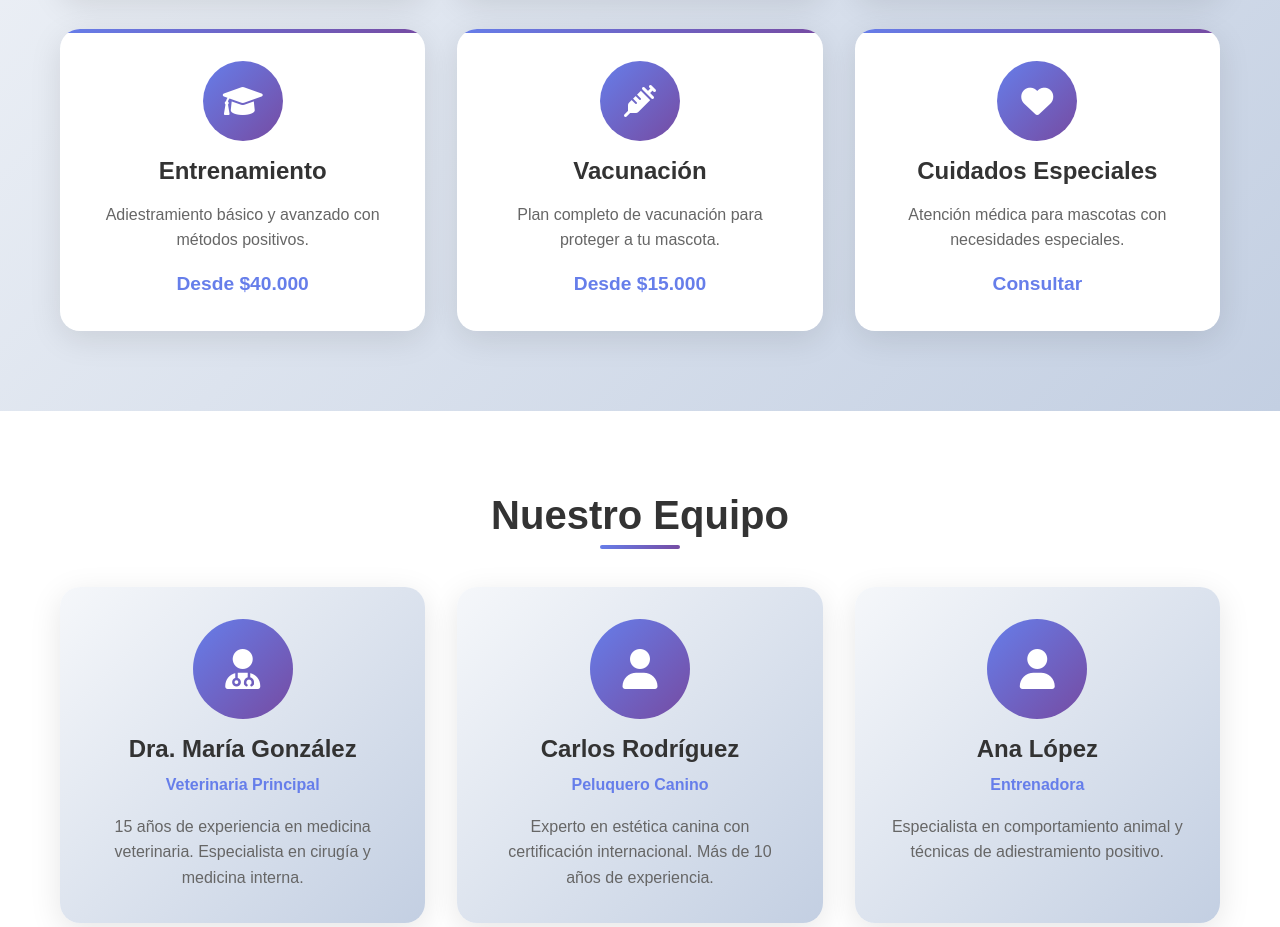
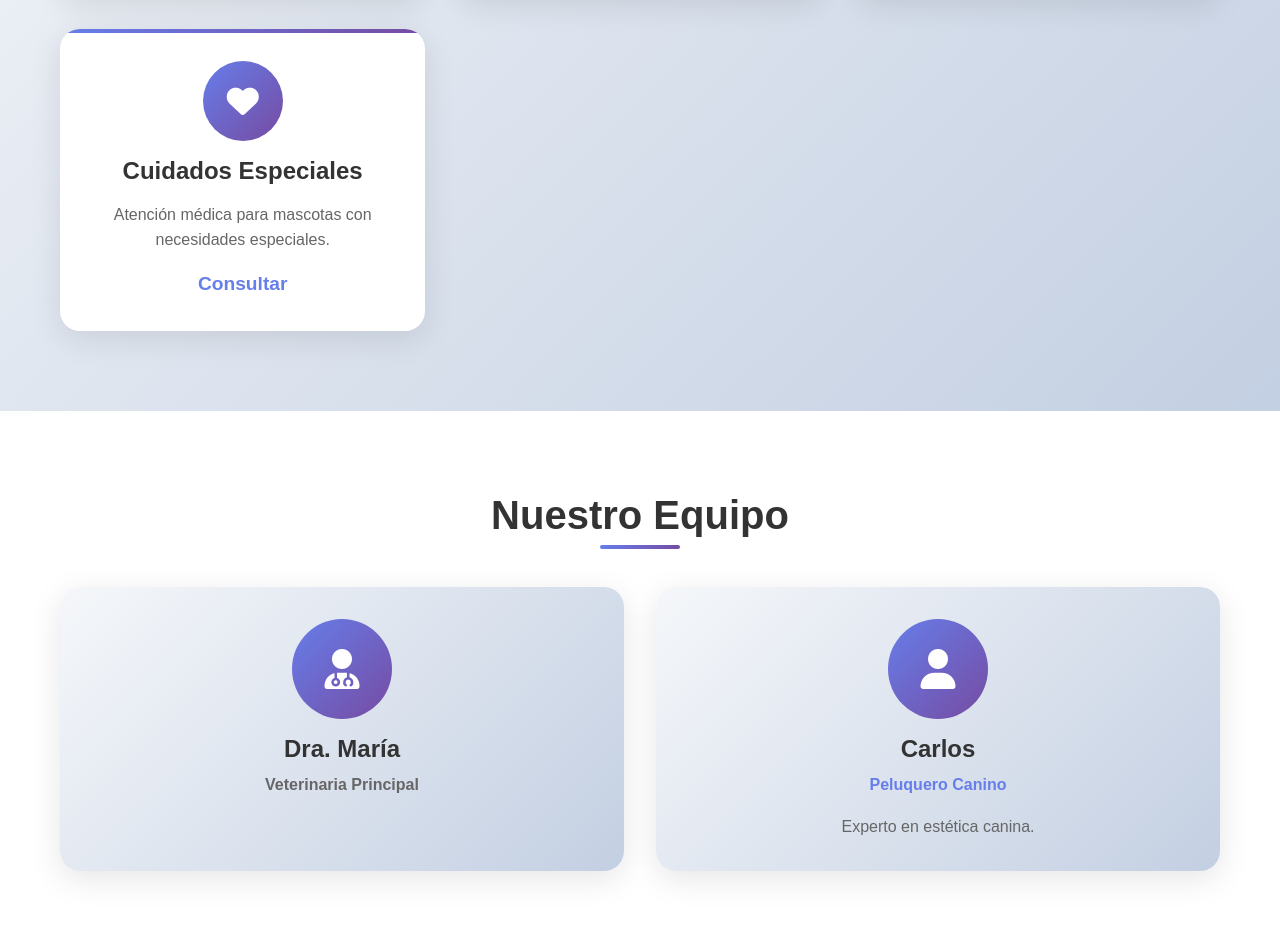
Before and after one commit to jesus024/PETCARE-CENTER, a website built with Vite: page index.html in a window 1280 px wide. Shown: the part 1122-2049 px from the top of the page. Built offline with nearby package versions, Linux system fonts and the light colour scheme.

Commit message:
Cambios en el index.html

```diff
--- a/index.html
+++ b/index.html
@@ -115,22 +115,8 @@
                     <p>Cuidado diario mientras trabajas, con juegos y actividades.</p>
                     <div class="service-price">Desde $20.000/día</div>
                 </div>
-                <div class="service-card">
-                    <div class="service-icon">
-                        <i class="fas fa-graduation-cap"></i>
-                    </div>
-                    <h3>Entrenamiento</h3>
-                    <p>Adiestramiento básico y avanzado con métodos positivos.</p>
-                    <div class="service-price">Desde $40.000</div>
-                </div>
-                <div class="service-card">
-                    <div class="service-icon">
-                        <i class="fas fa-syringe"></i>
-                    </div>
-                    <h3>Vacunación</h3>
-                    <p>Plan completo de vacunación para proteger a tu mascota.</p>
-                    <div class="service-price">Desde $15.000</div>
-                </div>
+
+
                 <div class="service-card">
                     <div class="service-icon">
                         <i class="fas fa-heart"></i>
@@ -152,25 +138,16 @@
                     <div class="member-photo">
                         <i class="fas fa-user-md"></i>
                     </div>
-                    <h3>Dra. María González</h3>
+                    <h3>Dra. María</h3>
                     <p class="member-role">Veterinaria Principal</p>
-                    <p>15 años de experiencia en medicina veterinaria. Especialista en cirugía y medicina interna.</p>
                 </div>
                 <div class="team-member">
                     <div class="member-photo">
                         <i class="fas fa-user"></i>
                     </div>
-                    <h3>Carlos Rodríguez</h3>
+                    <h3>Carlos</h3>
                     <p class="member-role">Peluquero Canino</p>
-                    <p>Experto en estética canina con certificación internacional. Más de 10 años de experiencia.</p>
-                </div>
-                <div class="team-member">
-                    <div class="member-photo">
-                        <i class="fas fa-user"></i>
-                    </div>
-                    <h3>Ana López</h3>
-                    <p class="member-role">Entrenadora</p>
-                    <p>Especialista en comportamiento animal y técnicas de adiestramiento positivo.</p>
+                    <p>Experto en estética canina.</p>
                 </div>
             </div>
         </div>
@@ -197,12 +174,6 @@
                     <div class="gallery-placeholder">
                         <i class="fas fa-home"></i>
                         <p>Guardería</p>
-                    </div>
-                </div>
-                <div class="gallery-item" onclick="openModal('modal4')">
-                    <div class="gallery-placeholder">
-                        <i class="fas fa-graduation-cap"></i>
-                        <p>Entrenamiento</p>
                     </div>
                 </div>
             </div>
@@ -263,8 +234,6 @@
                                 <option value="peluqueria">Peluquería</option>
                                 <option value="veterinaria">Consulta Veterinaria</option>
                                 <option value="guarderia">Guardería</option>
-                                <option value="entrenamiento">Entrenamiento</option>
-                                <option value="vacunacion">Vacunación</option>
                                 <option value="especiales">Cuidados Especiales</option>
                             </select>
                         </div>
@@ -289,9 +258,7 @@
                     </div>
                     <p>Cuidamos a tus mascotas con amor y profesionalismo. Tu tranquilidad es nuestra prioridad.</p>
                     <div class="social-links">
-                        <a href="#"><i class="fab fa-facebook"></i></a>
                         <a href="#"><i class="fab fa-instagram"></i></a>
-                        <a href="#"><i class="fab fa-twitter"></i></a>
                         <a href="#"><i class="fab fa-whatsapp"></i></a>
                     </div>
                 </div>
@@ -341,14 +308,6 @@
             <span class="close" onclick="closeModal('modal3')">&times;</span>
             <h3>Servicio de Guardería</h3>
             <p>Cuidamos a tus mascota mientras trabajas, con juegos, actividades y mucho amor en un ambiente seguro.</p>
-        </div>
-    </div>
-
-    <div id="modal4" class="modal">
-        <div class="modal-content">
-            <span class="close" onclick="closeModal('modal4')">&times;</span>
-            <h3>Entrenamiento</h3>
-            <p>Adiestramiento básico y avanzado con métodos positivos para mejorar el comportamiento de tu mascota.</p>
         </div>
     </div>
 
```
